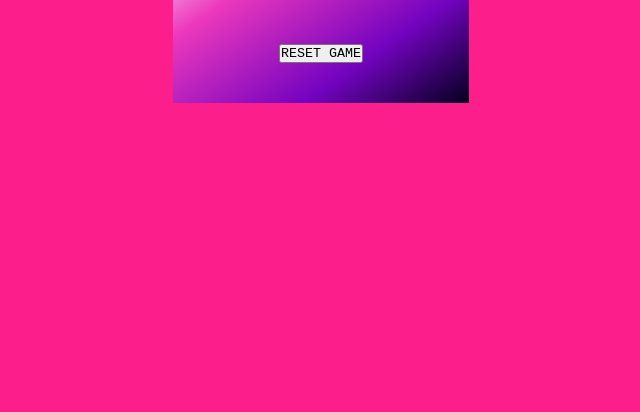
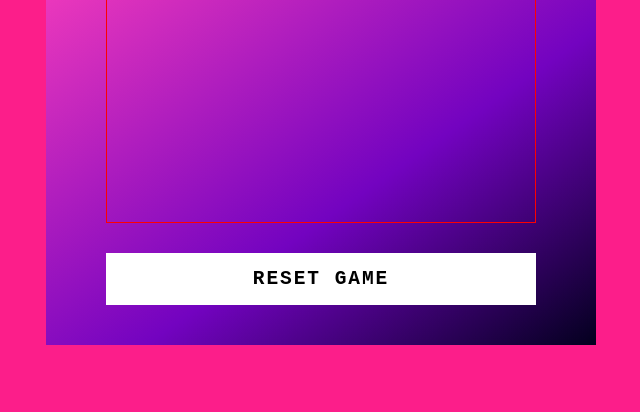
Before and after one commit to rhuan1574/jogodamemoria, a plain HTML site: page index.html in a window 1280 px wide. Shown: the part 388-800 px from the top of the page, without its empty margins (319-959 px from the left). Drawn offline with Linux system fonts and the light colour scheme.

Commit message:
Update main.css

```diff
--- a/src/styles/main.css
+++ b/src/styles/main.css
@@ -21,5 +21,41 @@ body{
     );
     padding: 40px 60px;
 
+}
+
+h2{
+    font-size: 3em;
+    color: #fff;
+    text-transform: uppercase;
+    letter-spacing: 0.1em;
+}
+
+.reset{
+    padding: 15px 20px;
+    width: 100%;
+    color: #000;
+    background-color: #fff;
+    border: none;
+    font-size: 1.5em;
+    letter-spacing: 0.1em;
+    text-transform: uppercase;
+    cursor: pointer;
+    font-weight: 600;
+}
+
+.reset:focus {
+    color: #ec38bc;
+    background-color: #262809;
 
 }
+
+.game {
+    border: 1px solid #ff0000;
+    width: 430px;
+    height: 430px;
+    display: flex;
+    flex-wrap: wrap;
+    gap: 10px;
+    transform-style: preserve-3d;
+    perspective: 500px;
+}
```
